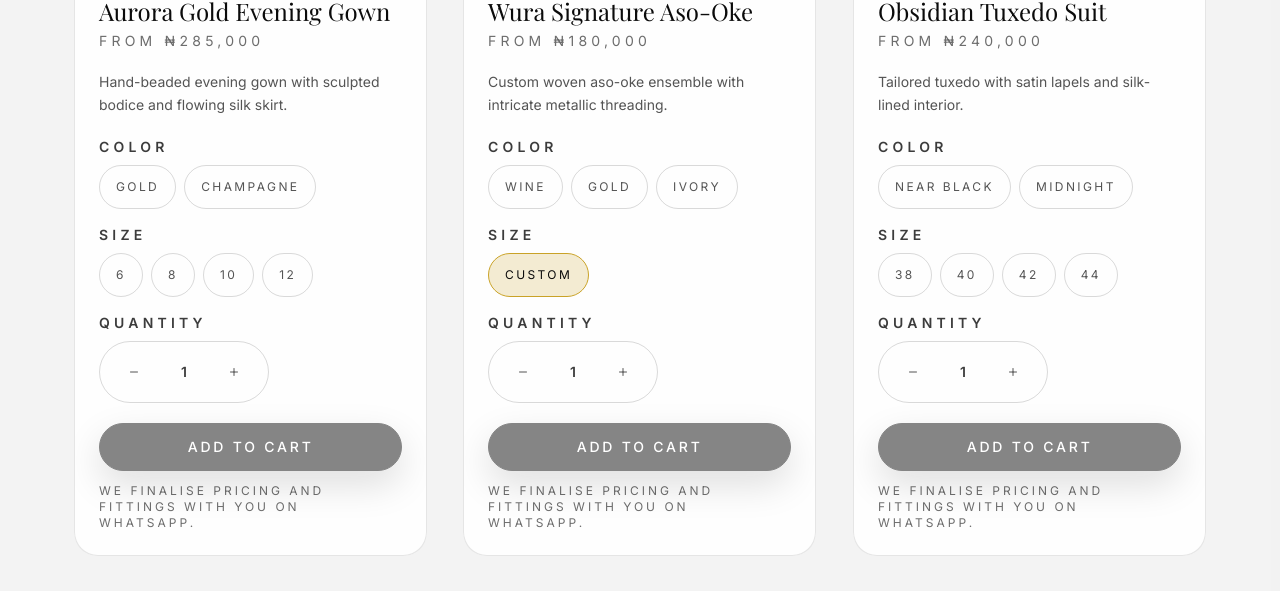
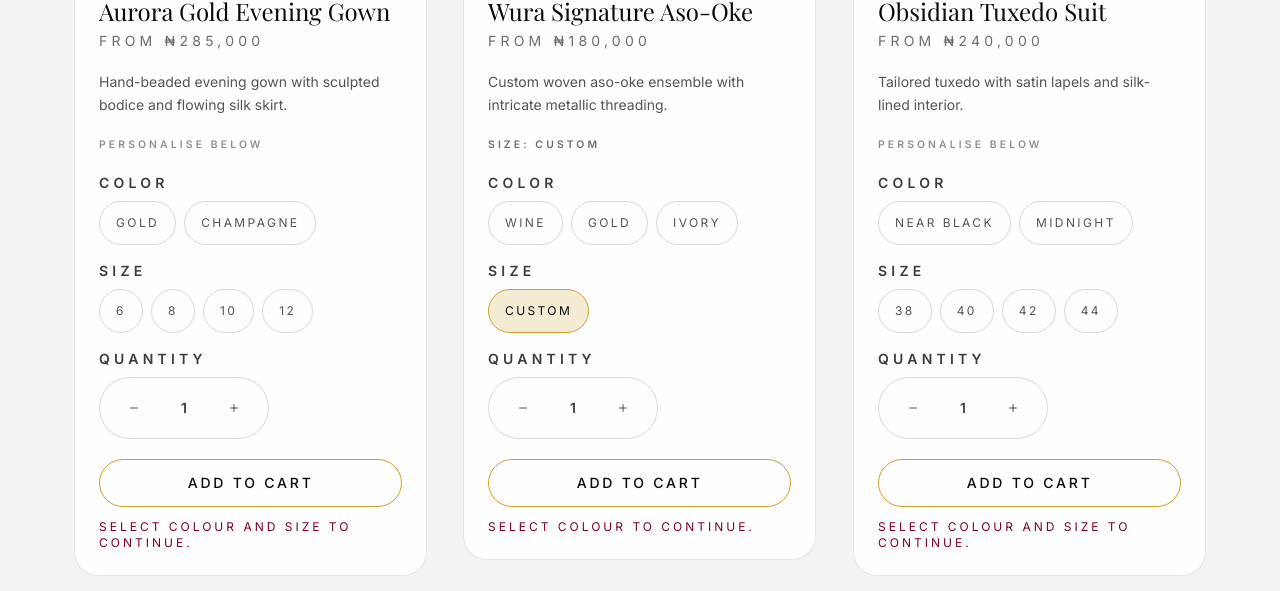
Before and after one commit to Kanegraffiti/House-of-Wura, a Next.js app: page /shop in a window 1280 px wide. Shown: the part 1040-1631 px from the top of the page. Built offline with nearby package versions, Linux system fonts and the light colour scheme; no server answers; a web font is replaced by a local one.

Commit message:
Improve product add-to-cart UX

```diff
--- a/app/(shop)/components/ProductCard.tsx
+++ b/app/(shop)/components/ProductCard.tsx
@@ -1,7 +1,7 @@
 'use client';
 
-import { useEffect, useState } from 'react';
-import { Check, Minus, Plus } from 'lucide-react';
+import { useEffect, useMemo, useState } from 'react';
+import { Check, Loader2, Minus, Plus } from 'lucide-react';
 import { motion } from 'framer-motion';
 
 import { Badge } from '@/components/ui/badge';
@@ -48,7 +48,7 @@ export function ProductCard({ product }: ProductCardProps) {
   );
   const [quantity, setQuantity] = useState(1);
   const [errors, setErrors] = useState<{ color?: string; size?: string }>({});
-  const [status, setStatus] = useState<'idle' | 'added'>('idle');
+  const [status, setStatus] = useState<'idle' | 'adding' | 'added'>('idle');
 
   const { dispatch, state } = useCart();
   const toast = useToast();
@@ -61,9 +61,21 @@ export function ProductCard({ product }: ProductCardProps) {
 
   const requiresColor = colorOptions.length > 0;
   const requiresSize = sizeOptions.length > 0;
-  const canAdd = (!requiresColor || Boolean(selectedColor)) && (!requiresSize || Boolean(selectedSize));
+  const selectionFormatter = useMemo(
+    () => new Intl.ListFormat('en', { style: 'long', type: 'conjunction' }),
+    []
+  );
+  const missingSelections = [
+    requiresColor && !selectedColor ? 'colour' : undefined,
+    requiresSize && !selectedSize ? 'size' : undefined
+  ].filter(Boolean) as string[];
+  const needsSelection = missingSelections.length > 0;
+  const selectionHint = needsSelection
+    ? `Select ${selectionFormatter.format(missingSelections)} to continue.`
+    : 'We finalise pricing and fittings with you on WhatsApp after checkout.';
 
   const handleAddToCart = () => {
+    setStatus('adding');
     const nextErrors: { color?: string; size?: string } = {};
 
     if (requiresColor && !selectedColor) {
@@ -74,7 +86,11 @@ export function ProductCard({ product }: ProductCardProps) {
     }
 
     setErrors(nextErrors);
-    if (Object.keys(nextErrors).length > 0) return;
+    if (Object.keys(nextErrors).length > 0) {
+      setStatus('idle');
+      toast.push('Choose your preferred options to continue.');
+      return;
+    }
 
     dispatch({
       type: 'ADD_ITEM',
@@ -90,7 +106,15 @@ export function ProductCard({ product }: ProductCardProps) {
       }
     });
     setStatus('added');
-    toast.push('Added to cart. View cart for a tailored follow-up.');
+    toast.push('Added to cart. We opened your cart to continue on WhatsApp.');
+
+    if (typeof window !== 'undefined') {
+      window.dispatchEvent(
+        new CustomEvent('wura:cart-open', {
+          detail: { productId: product.id, sku: product.sku }
+        })
+      );
+    }
   };
 
   useEffect(() => {
@@ -150,6 +174,13 @@ export function ProductCard({ product }: ProductCardProps) {
                 </p>
               </div>
               <p className="text-sm leading-relaxed text-wura-black/70 line-clamp-3">{product.description}</p>
+              <div className="flex flex-wrap gap-2 text-[0.65rem] font-semibold uppercase tracking-[0.3em] text-wura-black/60">
+                {selectedColor && <span>Colour: {selectedColor}</span>}
+                {selectedSize && <span>Size: {selectedSize}</span>}
+                {!selectedColor && !selectedSize && (
+                  <span className="text-wura-black/45">Personalise below</span>
+                )}
+              </div>
               <div className="flex flex-col gap-4 text-sm text-wura-black/80">
                 {requiresColor && (
                   <div>
@@ -240,17 +271,40 @@ export function ProductCard({ product }: ProductCardProps) {
               </div>
               <div className="mt-auto">
                 <Magnetic className="w-full">
-                  <Button type="button" className="min-h-[44px] w-full px-5 py-2.5" onClick={handleAddToCart} disabled={!canAdd}>
-                    <span className="link-glint">Add to Cart</span>
+                  <Button
+                    type="button"
+                    onClick={handleAddToCart}
+                    variant={needsSelection && status === 'idle' ? 'outline' : 'default'}
+                    className="min-h-[44px] w-full px-5 py-2.5"
+                    disabled={status === 'adding'}
+                    data-state={status}
+                  >
+                    {status === 'adding' ? (
+                      <span className="inline-flex items-center gap-2 text-xs font-semibold uppercase tracking-[0.3em]">
+                        <Loader2 className="h-3.5 w-3.5 animate-spin" aria-hidden /> Adding…
+                      </span>
+                    ) : status === 'added' ? (
+                      <span className="inline-flex items-center gap-2 text-xs font-semibold uppercase tracking-[0.3em]">
+                        <Check className="h-3.5 w-3.5" aria-hidden /> Added to Cart
+                      </span>
+                    ) : (
+                      <span className="link-glint">Add to Cart</span>
+                    )}
                   </Button>
                 </Magnetic>
-                <div className="mt-3 text-xs uppercase tracking-[0.25em] text-wura-black/60" aria-live="polite">
+                <div
+                  className={cn(
+                    'mt-3 text-xs uppercase tracking-[0.25em]',
+                    needsSelection && status !== 'added' ? 'text-wura-wine' : 'text-wura-black/60'
+                  )}
+                  aria-live="polite"
+                >
                   {status === 'added' ? (
                     <span className="inline-flex items-center gap-1 text-wura-gold">
-                      <Check className="h-3 w-3" aria-hidden /> Added. View cart ({cartCount})
+                      <Check className="h-3 w-3" aria-hidden /> Added. Cart open ({cartCount}).
                     </span>
                   ) : (
-                    <span>We finalise pricing and fittings with you on WhatsApp.</span>
+                    <span>{selectionHint}</span>
                   )}
                 </div>
               </div>
--- a/components/site/CartDrawer.tsx
+++ b/components/site/CartDrawer.tsx
@@ -148,6 +148,15 @@ export function CartDrawer({ trigger }: CartDrawerProps) {
   }, []);
 
   useEffect(() => {
+    if (typeof window === 'undefined') return;
+    const handleOpen = () => setOpen(true);
+    window.addEventListener('wura:cart-open', handleOpen);
+    return () => {
+      window.removeEventListener('wura:cart-open', handleOpen);
+    };
+  }, []);
+
+  useEffect(() => {
     if (!open) return;
     if (typeof window === 'undefined') return;
 
```
